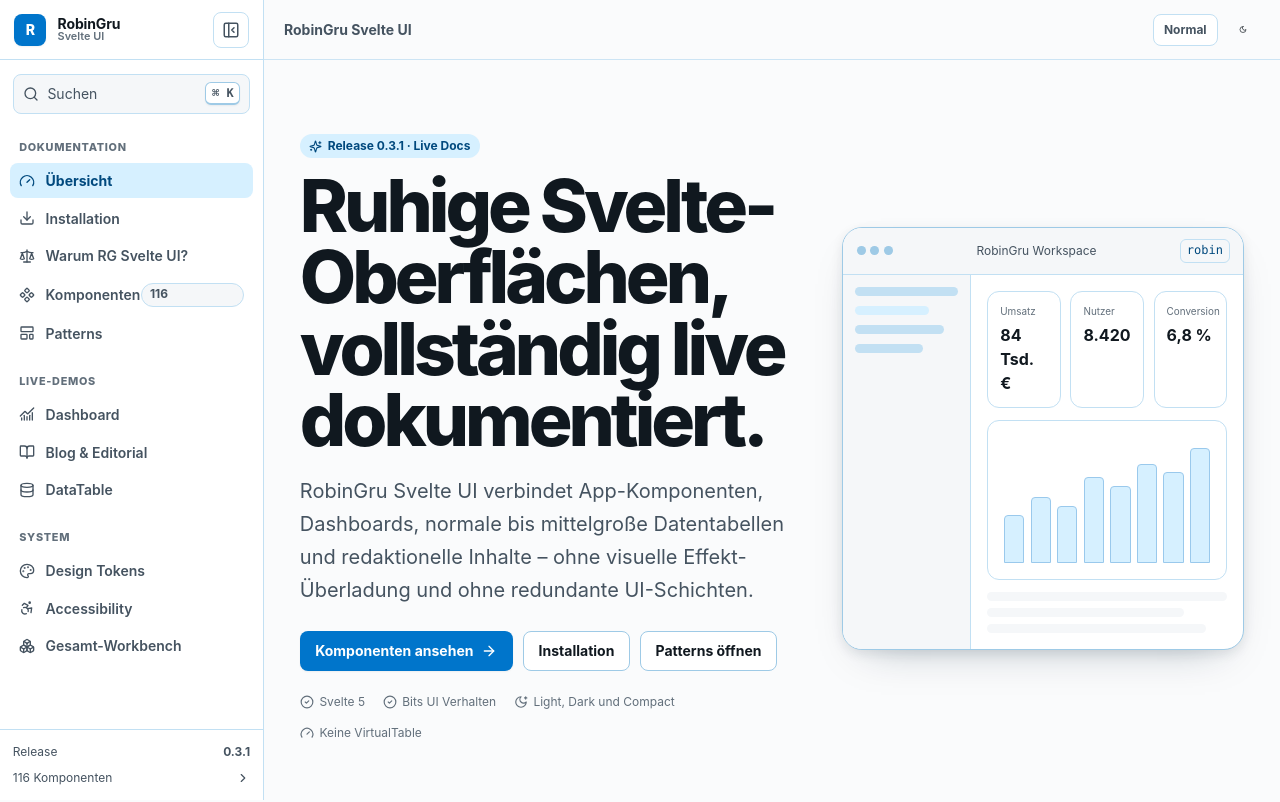
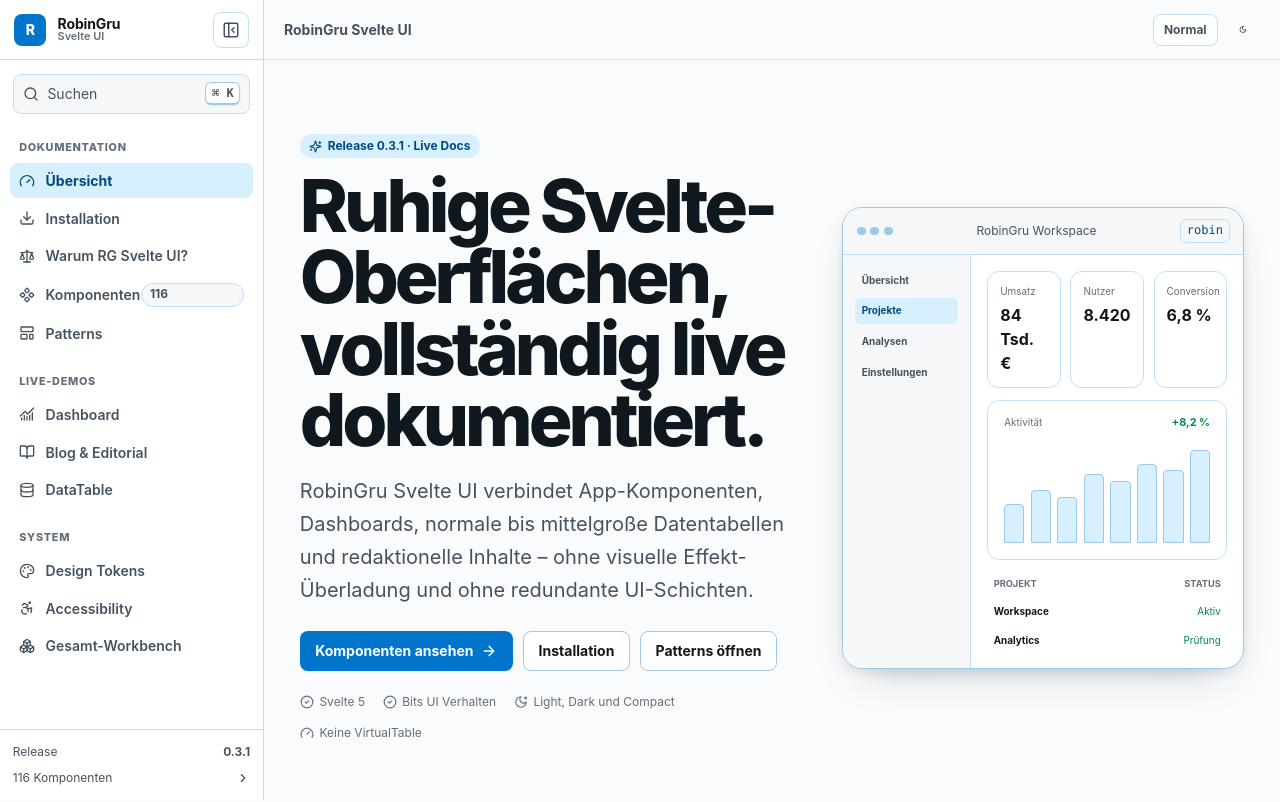
Before and after one commit to RobinGru/robingru-svelte-ui, a SvelteKit app: page / in a window 1280 px wide. Shown: the top 802 px of the page. Built offline with nearby package versions, Linux system fonts and the light colour scheme.

Commit message:
docs: replace empty showcase graphics

```diff
--- a/src/docs.css
+++ b/src/docs.css
@@ -86,22 +86,24 @@ body { overflow-x: hidden; }
 .docs-window-dots { display: flex; gap: .3rem; }
 .docs-window-dots i { width: .55rem; height: .55rem; border-radius: 50%; background: var(--rg-border-strong); }
 .docs-hero-workbench-body { display: grid; grid-template-columns: 8rem minmax(0, 1fr); min-height: 23rem; }
-.docs-mini-sidebar { padding: .75rem; border-right: 1px solid var(--rg-border); background: var(--rg-surface-sunken); }
-.docs-mini-sidebar span { display: block; height: .55rem; margin-bottom: .65rem; border-radius: var(--rg-radius-pill); background: var(--rg-border); }
-.docs-mini-sidebar span:nth-child(2) { width: 72%; background: var(--rg-primary-soft); }
-.docs-mini-sidebar span:nth-child(3) { width: 86%; }
-.docs-mini-sidebar span:nth-child(4) { width: 66%; }
+.docs-mini-sidebar { display: grid; align-content: start; gap: .3rem; padding: .75rem; border-right: 1px solid var(--rg-border); background: var(--rg-surface-sunken); }
+.docs-mini-sidebar span { padding: .35rem .4rem; border-radius: var(--rg-radius-xs); color: var(--rg-fg-muted); font-size: .62rem; font-weight: 650; }
+.docs-mini-sidebar span:nth-child(2) { background: var(--rg-primary-soft); color: var(--rg-primary-active); }
 .docs-mini-content { display: grid; gap: .75rem; padding: 1rem; }
 .docs-mini-kpis { display: grid; grid-template-columns: repeat(3, 1fr); gap: .6rem; }
 .docs-mini-kpi { min-width: 0; padding: .75rem; border: 1px solid var(--rg-border); border-radius: var(--rg-radius-md); background: var(--rg-surface); }
 .docs-mini-kpi span { display: block; color: var(--rg-fg-subtle); font-size: .62rem; }
 .docs-mini-kpi strong { display: block; margin-top: .25rem; font-size: 1rem; }
-.docs-mini-chart { display: grid; min-height: 10rem; align-items: end; grid-template-columns: repeat(8, 1fr); gap: .4rem; padding: 1rem; border: 1px solid var(--rg-border); border-radius: var(--rg-radius-md); background: var(--rg-surface); }
-.docs-mini-chart i { display: block; height: var(--h); border-radius: .25rem .25rem 0 0; background: var(--rg-primary-soft); border: 1px solid color-mix(in oklab, var(--rg-primary) 22%, var(--rg-border)); }
-.docs-mini-table { display: grid; gap: .45rem; }
-.docs-mini-table span { display: block; height: .55rem; border-radius: var(--rg-radius-pill); background: var(--rg-surface-sunken); }
-.docs-mini-table span:nth-child(2) { width: 82%; }
-.docs-mini-table span:nth-child(3) { width: 91%; }
+.docs-mini-chart { display: grid; min-height: 10rem; grid-template-rows: auto minmax(0, 1fr); gap: .65rem; padding: .85rem 1rem 1rem; border: 1px solid var(--rg-border); border-radius: var(--rg-radius-md); background: var(--rg-surface); }
+.docs-mini-chart header { display: flex; align-items: center; justify-content: space-between; color: var(--rg-fg-subtle); font-size: .62rem; }
+.docs-mini-chart header strong { color: var(--rg-success); font-size: .68rem; }
+.docs-mini-bars { display: grid; align-items: end; grid-template-columns: repeat(8, 1fr); gap: .4rem; }
+.docs-mini-bars i { display: block; height: var(--h); border-radius: .25rem .25rem 0 0; background: var(--rg-primary-soft); border: 1px solid color-mix(in oklab, var(--rg-primary) 22%, var(--rg-border)); }
+.docs-mini-table { display: grid; gap: .25rem; }
+.docs-mini-table > div { display: grid; grid-template-columns: minmax(0, 1fr) auto; gap: .75rem; padding: .3rem .4rem; border-radius: var(--rg-radius-xs); color: var(--rg-fg-muted); font-size: .62rem; }
+.docs-mini-table > div:first-child { color: var(--rg-fg-subtle); font-size: .58rem; font-weight: 700; text-transform: uppercase; }
+.docs-mini-table strong { color: var(--rg-fg); font-weight: 650; }
+.docs-mini-table > div:not(:first-child) > span { color: var(--rg-success); }
 
 .docs-section { margin-top: clamp(2.5rem, 6vw, 5.5rem); }
 .docs-section-heading { display: flex; align-items: flex-end; justify-content: space-between; gap: 1.5rem; margin-bottom: 1.15rem; }
--- a/src/docs/preview-config.ts
+++ b/src/docs/preview-config.ts
@@ -169,7 +169,7 @@ export function previewFor(name: string): PreviewConfig {
     case 'AuthorCard': return { props: { name: 'Robin Gru', role: 'Design-System Maintainer', bio: 'Arbeitet an klaren, langlebigen Svelte-Oberflächen.', actions: raw('<button class="rg-button" data-size="sm" data-variant="outline">Folgen</button>') }, code: importCode(name, '<AuthorCard name="Robin Gru" role="Maintainer" />') };
     case 'Blockquote': return { props: { tone: 'primary', source: 'RobinGru Designprinzip', children: raw('Gute UI lenkt Aufmerksamkeit, ohne selbst permanent Aufmerksamkeit zu verlangen.') }, code: importCode(name, '<Blockquote source="RobinGru">…</Blockquote>') };
     case 'CodeBlock': return { props: { code: '<script lang="ts">\n  import { Button } from \'@robingru/svelte-ui\';\n<\/script>\n\n<Button>Speichern</Button>', language: 'svelte', filename: '+page.svelte', lineNumbers: true, highlightLines: [2] }, code: importCode(name, '<CodeBlock code={source} language="svelte" />'), height: 'tall' };
-    case 'Figure': return { props: { caption: 'RobinGru-Komponenten teilen dieselbe visuelle Grammatik.', credit: 'RobinGru UI', aspect: '16 / 7', media: raw('<div style="height:100%;display:grid;grid-template-columns:repeat(3,1fr);gap:.75rem;padding:1.25rem;background:var(--rg-surface-sunken)"><div class="rg-card"></div><div class="rg-card" style="background:var(--rg-primary-soft)"></div><div class="rg-card"></div></div>') }, code: importCode(name, '<Figure {media} caption="…" />') };
+    case 'Figure': return { props: { caption: 'RobinGru-Komponenten teilen dieselbe visuelle Grammatik.', credit: 'RobinGru UI', aspect: '16 / 7', media: raw('<div style="height:100%;display:grid;grid-template-columns:repeat(3,1fr);gap:.75rem;padding:1.25rem;background:var(--rg-surface-sunken)"><div class="rg-card" style="display:grid;align-content:start;gap:.35rem;padding:.8rem"><small style="color:var(--rg-fg-muted)">Editorial</small><strong>Artikel</strong><span style="color:var(--rg-fg-muted);font-size:.75rem">Lesefluss und Kontext</span></div><div class="rg-card" style="display:grid;align-content:start;gap:.35rem;padding:.8rem;background:var(--rg-primary-soft)"><small style="color:var(--rg-fg-muted)">Dashboard</small><strong>84 %</strong><span style="color:var(--rg-fg-muted);font-size:.75rem">Im Zielbereich</span></div><div class="rg-card" style="display:grid;align-content:start;gap:.35rem;padding:.8rem"><small style="color:var(--rg-fg-muted)">Anwendung</small><strong>24</strong><span style="color:var(--rg-fg-muted);font-size:.75rem">Aktive Projekte</span></div></div>') }, code: importCode(name, '<Figure {media} caption="…" />') };
     case 'NewsletterCard': return { props: { title: 'RobinGru Notes', description: 'Neue Komponenten und nachvollziehbare Designentscheidungen.', privacyText: 'Kein Tracking, jederzeit abbestellbar.', onsubmit: noop }, code: importCode(name, '<NewsletterCard title="RobinGru Notes" />') };
     case 'PostCard': return { props: { ...posts[0], featured: true }, code: importCode(name, '<PostCard title="…" href="/blog/post" />'), height: 'tall' };
     case 'PostGrid': return { props: { minItemWidth: '11rem', children: raw(`<article class="rg-post-card"><div class="rg-post-body"><span class="rg-post-eyebrow">Dashboard</span><h3><a href="${base}/dashboard">Kennzahlen verständlich zeigen</a></h3><p>Klarer Trend statt dekorativer Effekte.</p></div></article><article class="rg-post-card"><div class="rg-post-body"><span class="rg-post-eyebrow">Content</span><h3><a href="${base}/blog">Editorial mit denselben Tokens</a></h3><p>Lesefluss und App-UI gehören zusammen.</p></div></article>`) }, code: importCode(name, '<PostGrid>…</PostGrid>') };
--- a/src/routes/+page.svelte
+++ b/src/routes/+page.svelte
@@ -76,7 +76,7 @@
       <InlineCode>robin</InlineCode>
     </header>
     <div class="docs-hero-workbench-body">
-      <div class="docs-mini-sidebar"><span></span><span></span><span></span><span></span></div>
+      <div class="docs-mini-sidebar"><span>Übersicht</span><span>Projekte</span><span>Analysen</span><span>Einstellungen</span></div>
       <div class="docs-mini-content">
         <div class="docs-mini-kpis">
           <div class="docs-mini-kpi"><span>Umsatz</span><strong>84 Tsd. €</strong></div>
@@ -84,11 +84,18 @@
           <div class="docs-mini-kpi"><span>Conversion</span><strong>6,8 %</strong></div>
         </div>
         <div class="docs-mini-chart">
-          {#each [38, 52, 45, 68, 61, 78, 72, 91] as height}
-            <i style={`--h:${height}%`}></i>
-          {/each}
+          <header><span>Aktivität</span><strong>+8,2 %</strong></header>
+          <div class="docs-mini-bars" aria-hidden="true">
+            {#each [38, 52, 45, 68, 61, 78, 72, 91] as height}
+              <i style={`--h:${height}%`}></i>
+            {/each}
+          </div>
         </div>
-        <div class="docs-mini-table"><span></span><span></span><span></span></div>
+        <div class="docs-mini-table" aria-label="Projektstatus">
+          <div><span>Projekt</span><span>Status</span></div>
+          <div><strong>Workspace</strong><span>Aktiv</span></div>
+          <div><strong>Analytics</strong><span>Prüfung</span></div>
+        </div>
       </div>
     </div>
   </div>
```
